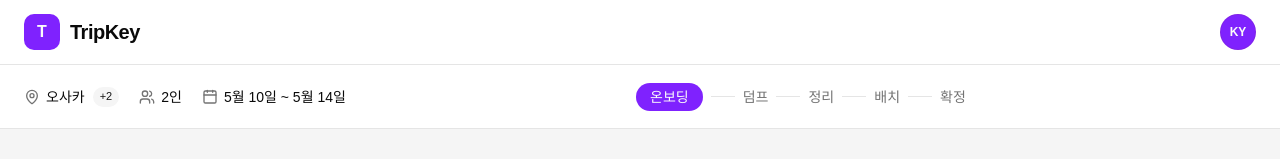
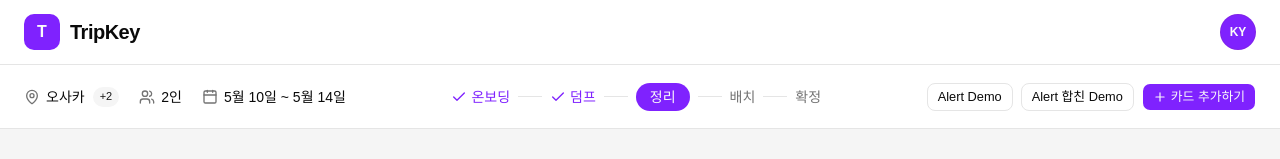
Before and after one commit to TripKey/tripkey-main, a React (Vite) app in the folder apps/frontend/: page /grouping in a window 1280 px wide. Shown: the top 159 px of the page. Built offline with nearby package versions, Linux system fonts and the light colour scheme; no server answers.

Commit message:
Fix/135 scr-03 develop 머지 후 Header props API 변경 반영(#135)

```diff
--- a/apps/frontend/src/pages/GroupingPage.tsx
+++ b/apps/frontend/src/pages/GroupingPage.tsx
@@ -1,5 +1,6 @@
 // GroupingPage (SCR-03 그룹화 '정보 정리하기' 페이지)
 
+import { Plus } from 'lucide-react';
 import { useState } from 'react';
 
 import ProgressStat from '@/components/common/ProgressStat';
@@ -11,6 +12,7 @@ import PlaceCard from '@/components/grouping/PlaceCard';
 import SelectCardDetailPanel from '@/components/grouping/SelectCardDetailPanel';
 import TripSummaryCard from '@/components/grouping/TripSummaryCard';
 import Header from '@/components/header/Header';
+import { Button } from '@/components/ui/button';
 import type { PlaceCardViewModel } from '@/types/grouping';
 
 import { GROUPING_MOCK } from './GroupingPage.mock';
@@ -46,13 +48,29 @@ const GroupingPage = () => {
   return (
     <div className="min-h-screen bg-muted">
       <Header
+        currentStepId="organize"
         destination="오사카"
         extraDestinations={2}
         travelers={2}
         dateRange="5월 10일 ~ 5월 14일"
-        onAddCard={() => setAddCardOpen(true)}
-        onAlertDemo={logStub('alert-demo')}
-        onAlertMergedDemo={logStub('alert-merged-demo')}
+        actions={
+          <>
+            <Button variant="outline" size="sm" onClick={logStub('alert-demo')}>
+              Alert Demo
+            </Button>
+            <Button
+              variant="outline"
+              size="sm"
+              onClick={logStub('alert-merged-demo')}
+            >
+              Alert 합친 Demo
+            </Button>
+            <Button size="sm" onClick={() => setAddCardOpen(true)}>
+              <Plus className="h-4 w-4" aria-hidden="true" />
+              카드 추가하기
+            </Button>
+          </>
+        }
       />
 
       <main className="mx-auto w-full max-w-[1180px] px-6 py-8">
```
